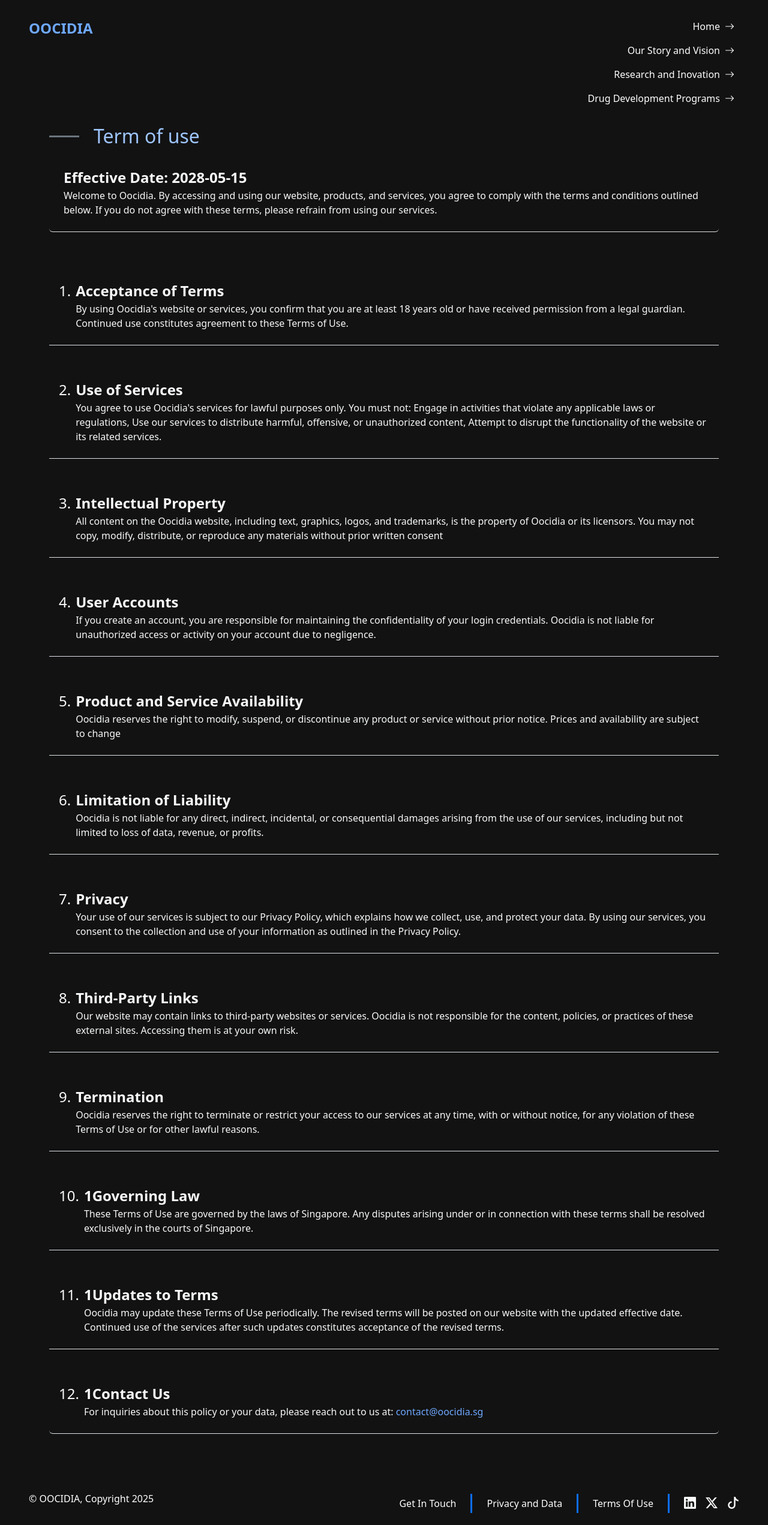
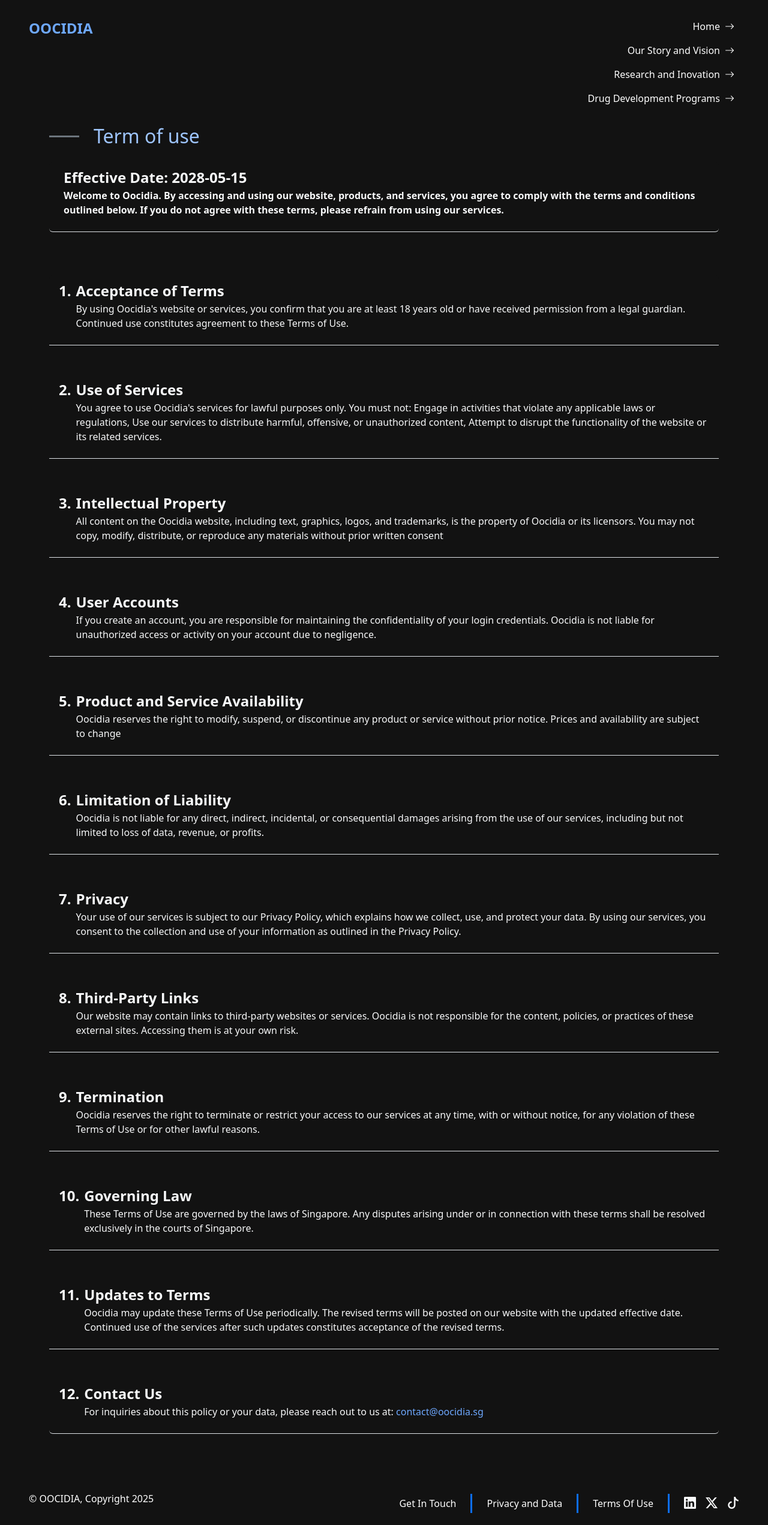
Before and after one commit to rnaufal52/oocidia, a React (Vite) app: page /terms-of-use in a window 1280 px wide. Shown: the whole page at 60% size. Built offline with nearby package versions, Linux system fonts and the light colour scheme.

Commit message:
perbaikan halaman term of use dan privacy data

```diff
--- a/src/Pages/PrivacyAndData.tsx
+++ b/src/Pages/PrivacyAndData.tsx
@@ -16,11 +16,11 @@ const PrivacyAndData = () => {
                     <ListGroup.Item
                         key={i}
                         as="li"
-                        className="d-flex mb-5 justify-content-between align-items-start bg-smoky-black border-0 border-bottom text-light fs-4"
+                        className="d-flex mb-5 justify-content-between align-items-start bg-smoky-black border-0 border-bottom text-light fs-4 fw-bold"
                     >
                         <div className="ms-2 me-auto">
-                            <div className="fw-bold">{header}</div>
-                            <p className="fs-6">
+                            <div>{header}</div>
+                            <p className="fs-6 fw-normal">
                                 {description}{" "}
                                 {link && (
                                     <Link to="#" className="text-blue-300">
--- a/src/Pages/TermsOfUse.tsx
+++ b/src/Pages/TermsOfUse.tsx
@@ -14,10 +14,10 @@ const TermsOfUse = () => {
             <ListGroup as="ul" className="mt-4">
                 <ListGroup.Item
                     as="li"
-                    className="d-flex mb-5 justify-content-between align-items-start bg-smoky-black border-0 border-bottom text-light fs-4"
+                    className="d-flex mb-5 justify-content-between align-items-start bg-smoky-black border-0 border-bottom text-light fs-4 fw-bold"
                 >
                     <div className="ms-2 me-auto">
-                        <div className="fw-bold">Effective Date: {duedate}</div>
+                        <div>Effective Date: {duedate}</div>
                         <p className="fs-6">
                             Welcome to Oocidia. By accessing and using our
                             website, products, and services, you agree to comply
@@ -34,11 +34,11 @@ const TermsOfUse = () => {
                     <ListGroup.Item
                         key={i}
                         as="li"
-                        className="d-flex mb-5 justify-content-between align-items-start bg-smoky-black border-0 border-bottom text-light fs-4"
+                        className="d-flex mb-5 justify-content-between align-items-start bg-smoky-black border-0 border-bottom text-light fs-4 fw-bold"
                     >
                         <div className="ms-2 me-auto">
-                            <div className="fw-bold">{header}</div>
-                            <p className="fs-6">
+                            <div>{header}</div>
+                            <p className="fs-6 fw-normal">
                                 {description}{" "}
                                 {link && (
                                     <Link to="#" className="text-blue-300">
--- a/src/assets/data/termofuse.json
+++ b/src/assets/data/termofuse.json
@@ -47,17 +47,17 @@
             "link":""
         },
         {
-            "header":"1Governing Law",
+            "header":"Governing Law",
             "description":"These Terms of Use are governed by the laws of Singapore. Any disputes arising under or in connection with these terms shall be resolved exclusively in the courts of Singapore.",
             "link":""
         },
         {
-            "header":"1Updates to Terms",
+            "header":"Updates to Terms",
             "description":"Oocidia may update these Terms of Use periodically. The revised terms will be posted on our website with the updated effective date. Continued use of the services after such updates constitutes acceptance of the revised terms.",
             "link":""
         },
         {
-            "header":"1Contact Us",
+            "header":"Contact Us",
             "description":"For inquiries about this policy or your data, please reach out to us at:",
             "link":"contact@oocidia.sg"
         }
```
